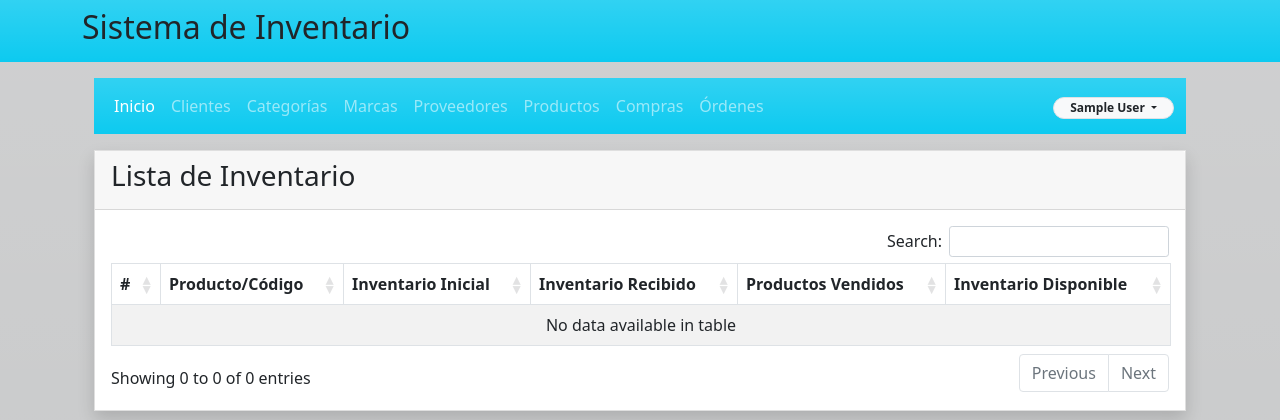
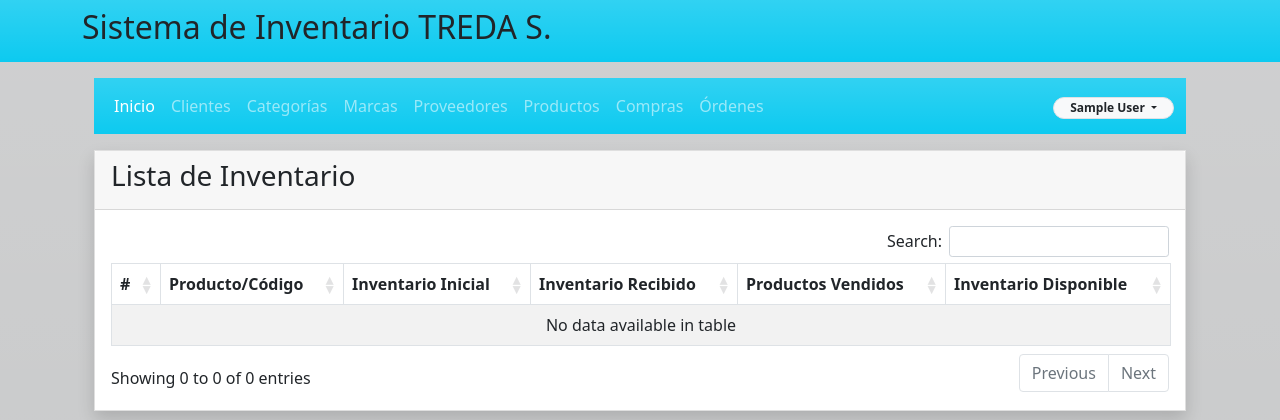
Before and after one commit to yaroa58/inventario-basico, a PHP site: page /index.php in a window 1280 px wide. Shown: the top 420 px of the page. Run offline with PHP 8.4, Linux system fonts and the light colour scheme; the visitor is signed in with stand-in values (Sample User, id 1); data that the repository does not hold is empty; some libraries are stand-ins or nearby versions.

```diff
--- a/inc/container.php
+++ b/inc/container.php
@@ -4,7 +4,7 @@
   <nav role="navigation" class="navbar navbar-dark navbar-static-top bg-info bg-gradient">
     <div class="container">
       <div class="navbar-header">
-       <h2>Sistema de Inventario </h2>
+       <h2>Sistema de Inventario TREDA S. </h2>
       </div>
     </div>
   </nav>
--- a/inc/header.php
+++ b/inc/header.php
@@ -1,7 +1,7 @@
 <!DOCTYPE html>
 <html>
 <head>
-<title>Inventory System</title>
+<title>Sistemas de inventarios TREDA </title>
  <!-- Font Awesome -->
  <link rel="stylesheet" href="https://cdnjs.cloudflare.com/ajax/libs/font-awesome/6.1.1/css/all.min.css" integrity="sha512-KfkfwYDsLkIlwQp6LFnl8zNdLGxu9YAA1QvwINks4PhcElQSvqcyVLLD9aMhXd13uQjoXtEKNosOWaZqXgel0g==" crossorigin="anonymous" referrerpolicy="no-referrer" />
 <!-- Bootstrap -->
```
